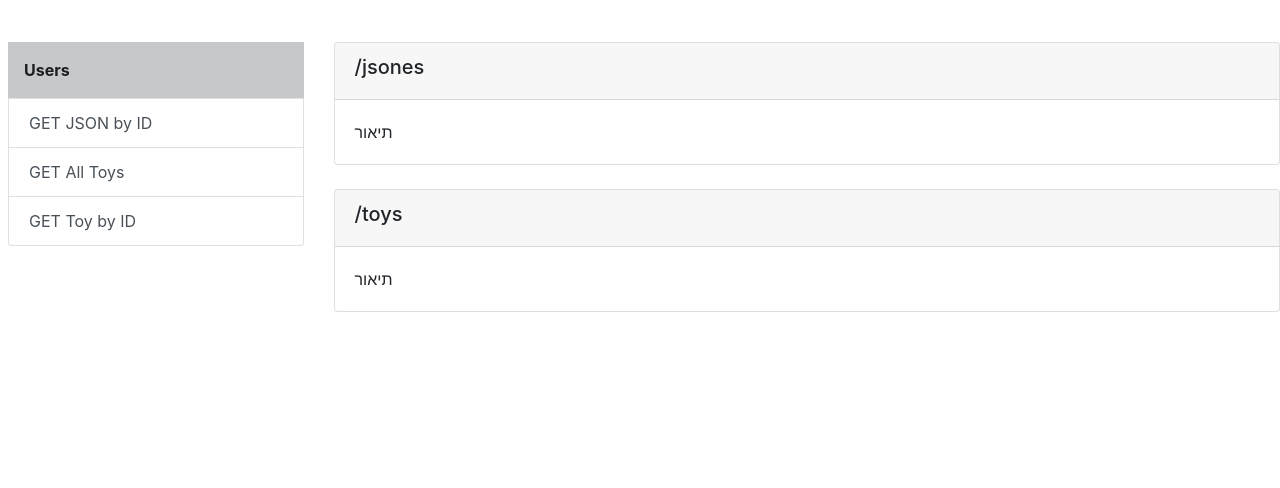
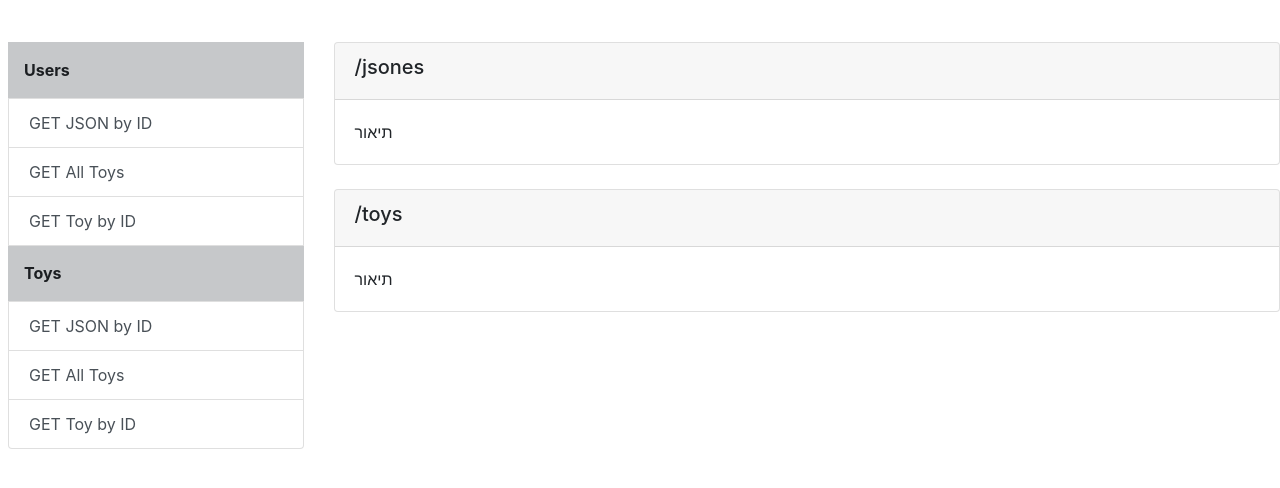
Before and after one commit to BatShevaSofer/ToysProject, a website: page public/index.html in a window 1280 px wide. Shown: the part 62-550 px from the top of the page. Drawn offline with nearby package versions, Linux system fonts and the light colour scheme.

Commit message:
edit index 3/12/9:53

```diff
--- a/public/index.html
+++ b/public/index.html
@@ -37,6 +37,10 @@
                     <a href="#jsones/{id}" class="list-group-item list-group-item-action">GET JSON by ID</a>
                     <a href="#toys" class="list-group-item list-group-item-action">GET All Toys</a>
                     <a href="#toys/{id}" class="list-group-item list-group-item-action">GET Toy by ID</a>
+                    <a href="#users" class="list-group-item-dark p-3 list-group-item-action"><strong>Toys</strong></a>
+                    <a href="#jsones/{id}" class="list-group-item list-group-item-action">GET JSON by ID</a>
+                    <a href="#toys" class="list-group-item list-group-item-action">GET All Toys</a>
+                    <a href="#toys/{id}" class="list-group-item list-group-item-action">GET Toy by ID</a>
                 </div>
             </div>
 
```
